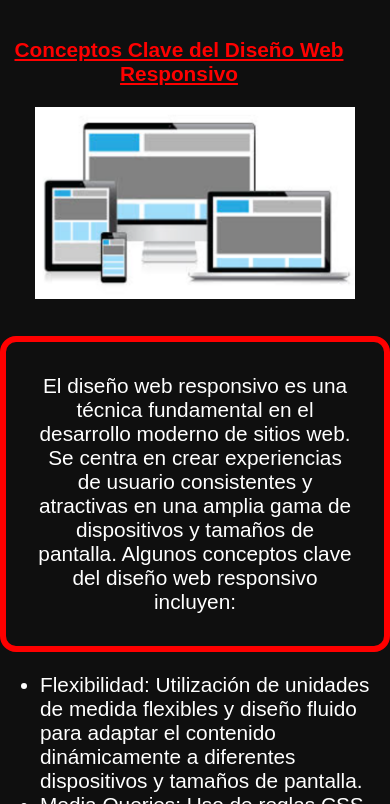
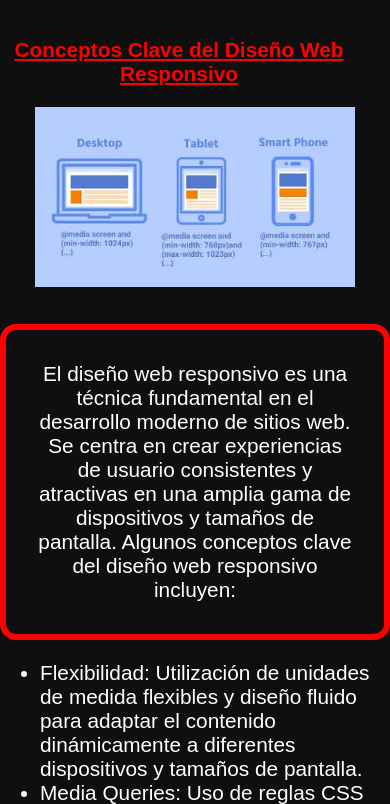
Before and after one commit to Wilz0n/Idat-Responsive, a plain HTML site: page index.html in a window 390 px wide. Shown: the part 1800-2604 px from the top of the page. Drawn offline with nearby package versions, Linux system fonts and the light colour scheme.

Commit message:
tarea1-responsive

```diff
--- a/index.html
+++ b/index.html
@@ -74,7 +74,7 @@
 
             <div class="container-son"><h1>Conceptos Clave del Diseño Web Responsivo</h1></div>
             <div class="container-dad">
-                <div class="container-son"><img src="./img/img-01.png" alt=""></div>
+                <div class="container-son"><img src="./img/img-02.png" alt=""></div>
                 <div class="container-son"><p>El diseño web responsivo es una técnica fundamental en el
                      desarrollo moderno de sitios web. Se centra en crear experiencias de usuario
                       consistentes y atractivas en una amplia gama de dispositivos y tamaños
@@ -108,7 +108,7 @@
 
             <div class="container-son"><h1>Media Query</h1></div>
             <div class="container-dad">
-                <div class="container-son"><img src="./img/img-01.png" alt=""></div>
+                <div class="container-son"><img src="./img/img-04.png" alt=""></div>
                 <div class="container-son"><p>Las media queries son reglas en CSS que permiten
                      aplicar estilos específicos basados en características del dispositivo,
                       como el ancho de la pantalla o la orientación. Estas herramientas
@@ -149,7 +149,7 @@
 
             <div class="container-son"><h1>Breakpoints</h1></div>
             <div class="container-dad">
-                <div class="container-son"><img src="./img/img-01.png" alt=""></div>
+                <div class="container-son"><img src="./img/img-05.png" alt=""></div>
                 <div class="container-son"><p>Los breakpoints, o puntos de interrupción, son valores
                      específicos de ancho de pantalla donde se aplican cambios en el diseño de un
                       sitio web mediante media queries en CSS. Estos puntos permiten la adaptación
```
Also changed, not shown: img/dino-01.png (deleted), img/img-02.png (added), img/img-04.png (added), img/img-05.png (added), 1 other file.
